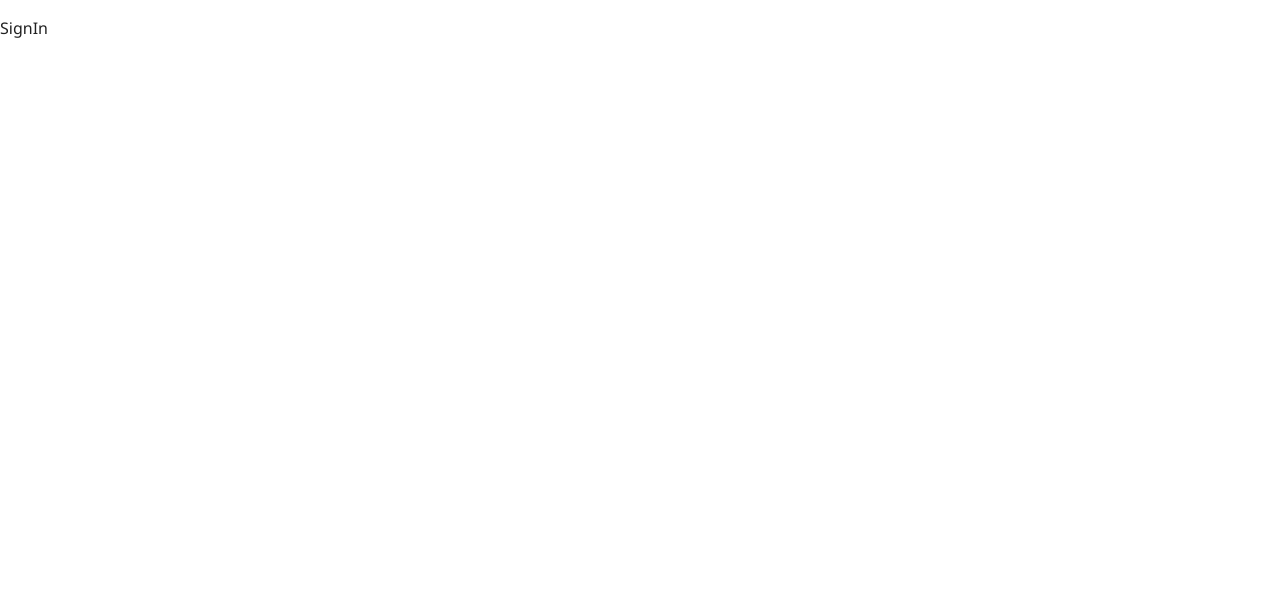
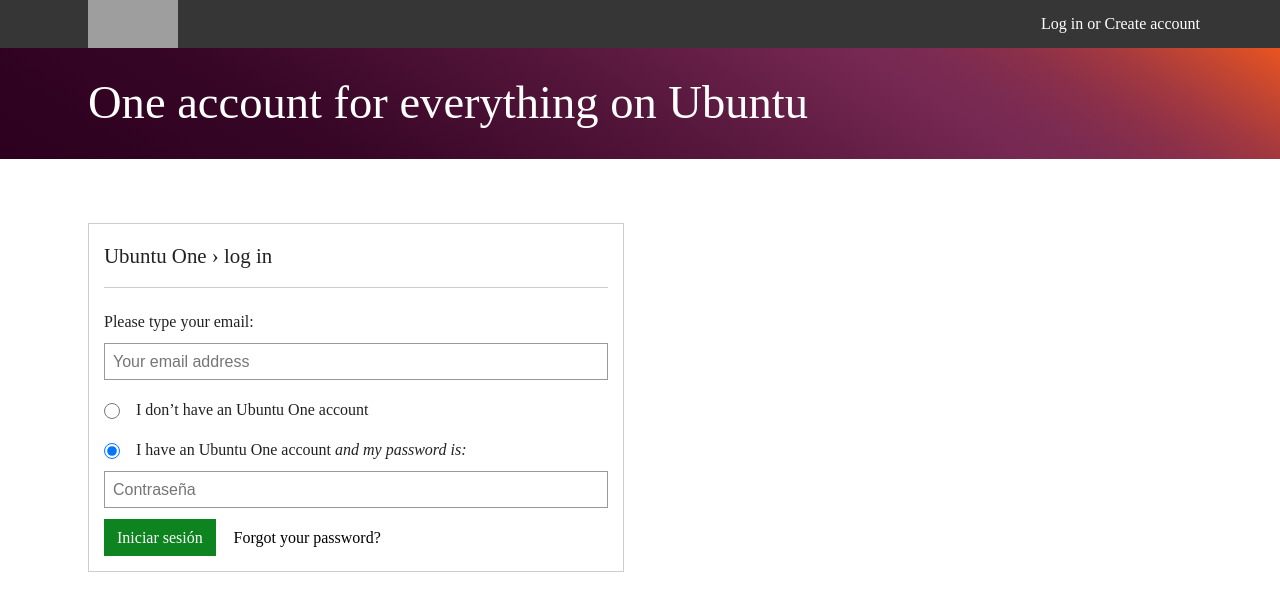
Before and after one commit to Armuto-Live/clon-ubuntu, a React (Vite) app: page /signIn in a window 1280 px wide. Shown: the top 594 px of the page. Built offline with nearby package versions, Linux system fonts and the light colour scheme; grey boxes are pictures that could not be loaded.

Commit message:
SignIn page update

```diff
--- a/src/Theme.jsx
+++ b/src/Theme.jsx
@@ -20,7 +20,7 @@
     },
   },
   typography: {
-    fontFamily:'"Segoe UI"',
+    fontFamily:'ubuntu',
     color:"#000",
     h2: {
       fontSize: "2rem",
--- a/src/components/global/Line.jsx
+++ b/src/components/global/Line.jsx
@@ -2,7 +2,7 @@
 
 import { styled } from '@mui/material'
 
-const LineWidth=styled('hr')((theme)=>({
+const LineWidth=styled('hr')(({theme})=>({
     marginLeft:"auto",
     marginRight:"auto",
     border:"0",
@@ -23,8 +23,8 @@
     },
 }))
 
-export const Line = () => {
+export const Line = ({sx}) => {
   return (
-      <LineWidth/>
+      <LineWidth sx={sx}/>
   )
 }
--- a/src/components/home/footer/Footer.jsx
+++ b/src/components/home/footer/Footer.jsx
@@ -56,17 +56,17 @@
       <LayoutMaxWidth sx={{ padding: "0" }}>
         {DataFooter.map(({ id, title, menu }) => {
           return (
-            <GridRow xxs="span 4" sm="span 2" md="span 2">
-                <FooterLinks key={id}>
+            <GridRow xxs="span 4" sm="span 2" md="span 2" key={id}>
+                <FooterLinks>
                   <FooterItem
                     expanded={!isSmallScreen ? expanded : true}
                     onChange={!isSmallScreen ? handleExpanded : () => {}}
                   >
                     <FooterTitle sx={{ padding: "0" }}>{title}</FooterTitle>
-                    {menu.map(({ name, link, index }) => {
+                    {menu.map(({ name, link },index) => {
                       return (
-                        <AccordionDetails sx={{ padding: "0" }}>
-                          <LinkItem sx={{ color: "black" }} key={index}>
+                        <AccordionDetails sx={{ padding: "0" }}key={index}>
+                          <LinkItem sx={{ color: "black"}} >
                             {name}
                           </LinkItem>
                         </AccordionDetails>
--- /dev/null
+++ b/src/components/signin/FormInput.jsx
@@ -0,0 +1,18 @@
+import React from 'react'
+import { styled } from "@mui/material";
+
+const FormInputContent = styled("input")(({ theme }) => ({
+    border: "1px solid #999",
+    padding: "calc(.4rem - 1px) .5rem",
+    marginBottom: ".7rem",
+    fontSize: "1rem",
+    fontWeight: "100",
+    width: "100%",
+    lineHeight: "1.5rem",
+  }));
+
+export const FormInput = ({placeholder}) => {
+  return (
+    <FormInputContent placeholder={placeholder}/>
+  )
+}
--- /dev/null
+++ b/src/components/signin/Main.jsx
@@ -0,0 +1,149 @@
+import { useState } from "react";
+
+import { styled, Box, Typography } from "@mui/material";
+import { MainLogin,MainRegister,FormInput } from "./index";
+import {
+  PStrip,
+  LayoutMaxWidth,
+  GridRow,
+  Line,
+} from "../global/index";
+
+
+
+const Content = styled(Box)(({ theme }) => ({}));
+const Title = styled(Typography)(({ theme }) => ({
+  fontSize: "2.22819rem",
+  lineHeight: "3rem",
+  paddingTop: "0.166rem",
+  marginTop: "-0.5rem",
+  fontWeight: "100",
+  color: "white",
+  marginBottom: "-0.165rem",
+  [theme.breakpoints.up("md")]: {
+    fontSize: "2.91029rem",
+    lineHeight: "3.45rem",
+  },
+}));
+
+const Form = styled(Box)(({ theme }) => ({
+  border: "thin solid #cdcdcd",
+  padding: "calc(1rem - 1px)",
+  marginBottom: "1.5rem",
+  fontWeight: "300",
+}));
+
+const FormTitle = styled(Typography)(({ theme }) => ({
+  fontSize: "1.22176rem",
+  lineHeight: "1.5rem",
+  marginBottom: ".7rem",
+  paddingTop: "0.301rem",
+  fontWeight: "300",
+  [theme.breakpoints.up("md")]: {
+    fontSize: "1.30612rem",
+    lineHeight: "2rem",
+    marginBottom:".95rem",
+    paddingTop:"0.051rem",
+  },
+}));
+
+const LoginFormLabel = styled("label")(({ theme }) => ({
+  cursor: "pointer",
+  display: "inline-block",
+  marginBottom: ".6rem",
+  marginTop: "0",
+  paddingTop: ".4rem",
+}));
+
+
+const LoginFormRadio = styled("input")(({ theme }) => ({
+  margin: "0",
+  width: "1rem",
+  height: "1rem",
+}));
+
+export const Main = () => {
+  const [isLogin, setIsLogin] = useState(true);
+
+    const changeOption=(e)=>{
+        if(e.target.value ==='login'){
+            return setIsLogin(true);
+        }
+        setIsLogin(false);
+    }
+
+  return (
+    <Content>
+      <PStrip
+        sx={{
+          padding: "1rem 0",
+          backgroundImage:
+            "linear-gradient(212deg, #E95420 0%, #C44631 6%, #A33940 12%, #8B304A 18%, #7C2B51 24%, #772953 29%, #55163B 51%, #370626 75%, #2C001E 100%)",
+          "@media (min-width:1037px)": {
+            padding: "2rem 0",
+          },
+        }}
+      >
+        <LayoutMaxWidth sx={{ maxWidth: "72em" }}>
+          <GridRow xxs="span 4" xs="span 6" md="span 12">
+            <Title>One account for everything on Ubuntu</Title>
+          </GridRow>
+        </LayoutMaxWidth>
+      </PStrip>
+      <PStrip>
+        <LayoutMaxWidth sx={{ maxWidth: "72em" }}>
+          <GridRow xxs="span 4" xs="span 6" md="span 6">
+            <Form>
+              <FormTitle>Ubuntu One › log in</FormTitle>
+              <Line sx={{ marginBottom: "15px" }} />
+              <Box>
+                <Box>
+                  <form action="">
+                    <div>
+                      <LoginFormLabel>Please type your email:</LoginFormLabel>
+                      <FormInput placeholder="Your email address" />
+                      <Box display="flex" alignItems="center">
+                        <LoginFormRadio
+                          type="radio"
+                          id="new_user"
+                          value="create"
+                          name="user-intentions"
+                          onChange={changeOption}
+                        />
+                        <LoginFormLabel
+                          htmlFor="new_user"
+                          sx={{ paddingLeft: "1rem" }}
+                        >
+                          I don’t have an Ubuntu One account
+                        </LoginFormLabel>
+                      </Box>
+                      <Box display="flex" alignItems="center">
+                        <LoginFormRadio
+                          type="radio"
+                          id="return_user"
+                          value="login"
+                          name="user-intentions"
+                          onChange={changeOption}
+                          defaultChecked
+                        />
+                        <LoginFormLabel
+                          htmlFor="return_user"
+                          sx={{ paddingLeft: "1rem" }}
+                        >
+                          I have an Ubuntu One account{" "}
+                          <i>and my password is:</i>
+                        </LoginFormLabel>
+                      </Box>
+                    </div>
+                    {isLogin ? <MainLogin/> : <MainRegister/>}
+                  </form>
+                </Box>
+              </Box>
+            </Form>
+            <aside></aside>
+          </GridRow>
+        </LayoutMaxWidth>
+      </PStrip>
+    </Content>
+  );
+};
--- /dev/null
+++ b/src/components/signin/MainLogin.jsx
@@ -0,0 +1,48 @@
+import React from "react";
+import { FormInput } from "./index";
+import { styled, Box } from "@mui/material";
+
+const ButtonSubmit = styled("button")(({ theme }) => ({
+  backgroundColor: "#0e8420",
+  border: "thin solid #0e8420",
+  color: "#fff",
+  padding: "calc(.4rem - 1px) .75rem",
+  fontSize: "1rem",
+  lineHeight: "1.5rem",
+  fontWeight: "300",
+  fontFamily: "ubuntu",
+  transition: "background-color 0.165s cubic-bezier(0.55, 0.055, 0.675, 0.19)",
+  "&:hover": {
+    backgroundColor: "#095615",
+    cursor: "pointer",
+  },
+}));
+
+const InputSubmit = styled("input")(({ theme }) => ({
+  backgroundColor: "transparent",
+  border: "thin solid transparent",
+  color: "#000",
+  padding: "calc(.4rem - 1px) .75rem",
+  fontFamily: "ubuntu",
+  fontSize: "1rem",
+  lineHeight: "1.5rem",
+  fontWeight: "300",
+  marginLeft: ".3rem",
+  transition: "background-color 0.165s cubic-bezier(0.55, 0.055, 0.675, 0.19)",
+  "&:hover": {
+    backgroundColor: "#00000020",
+    cursor: "pointer",
+  },
+}));
+
+export const MainLogin = () => {
+  return (
+    <>
+      <FormInput placeholder="Contraseña" />
+      <Box>
+        <ButtonSubmit type="submit">Iniciar sesión</ButtonSubmit>
+        <InputSubmit type="submit" value="Forgot your password?" />
+      </Box>
+    </>
+  );
+};
--- /dev/null
+++ b/src/components/signin/MainRegister.jsx
@@ -0,0 +1,7 @@
+import React from 'react'
+
+export const MainRegister = () => {
+  return (
+    <div>MainRegister</div>
+  )
+}
--- /dev/null
+++ b/src/components/signin/Navigation.jsx
@@ -0,0 +1,50 @@
+import { styled, Box } from "@mui/material";
+import { Link } from "react-router-dom";
+import { LinkItem } from "../global/LinkItem";
+
+const Header = styled(Box)(({ theme }) => ({
+  backgroundColor: "#363636",
+  color: "#fff",
+}));
+
+const Navbar = styled(Box)(({ theme }) => ({
+  maxWidth: "72em",
+  margin: "0 auto",
+  display: "flex",
+  justifyContent: "center",
+  alignItems: "center",
+  flexWrap: "wrap",
+  textWrap: "nowrap",
+  fontWeight: "300",
+  [theme.breakpoints.up("xs")]: {
+    paddingTop: "0",
+    justifyContent: "space-between",
+  },
+}));
+
+const LoginLink=styled(Link)(({theme})=>({
+    color:"white",
+    padding:".75rem 1rem",
+    textDecoration:"none",
+    "&:hover":{
+        opacity:".4"
+    }
+}))
+export const Navigation = () => {
+  return (
+    <Header>
+      <Navbar>
+        <LinkItem sx={{ margin: "0 1rem 0 1.5rem" }}>
+          <img
+            src="https://assets.ubuntu.com/v1/d738f754-Ubuntu_One_Mono_Logo.svg"
+            alt="Ubuntu One"
+            width="90" height="48"
+          />
+        </LinkItem>
+        <LoginLink>
+          Log in or Create account
+        </LoginLink>
+      </Navbar>
+    </Header>
+  );
+};
--- /dev/null
+++ b/src/components/signin/index.js
@@ -0,0 +1,5 @@
+export * from './Navigation';
+export * from './Main';
+export * from './MainLogin';
+export * from './MainRegister';
+export * from './FormInput';
--- a/src/pages/SignIn.jsx
+++ b/src/pages/SignIn.jsx
@@ -1,8 +1,10 @@
+import {Main, Navigation} from '../components/signin/index'
 
 export const SignIn = () => {
   return (
     <>
-      <p>SignIn</p>
+      <Navigation/>
+      <Main/>
     </>
   );
 };
```
